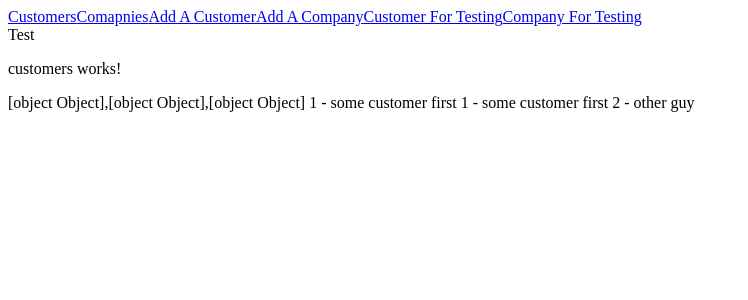
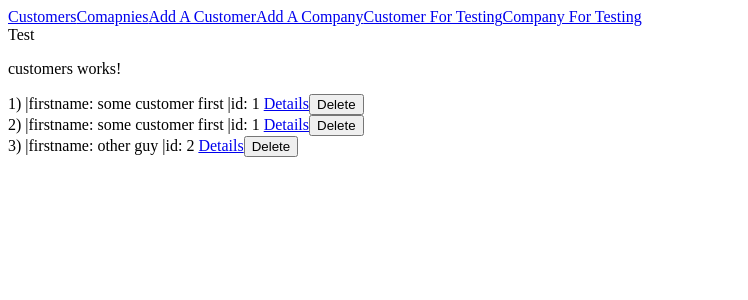
Before and after one commit to roeef/angu-sales, an Angular app: page / in a window 1280 px wide. Shown: the top 300 px of the page, without its empty margins (0-748 px from the left). Built offline with nearby package versions, Linux system fonts and the light colour scheme.

Commit message:
add somee routing anf router links

```diff
--- a/src/app/app.component.ts
+++ b/src/app/app.component.ts
@@ -7,23 +7,12 @@ import { Component, OnInit, OnDestroy } from '@angular/core';
 })
 
 export class AppComponent implements OnInit, OnDestroy  {
-  dogName: string;
-  dogWeight: number;
-  dogBirthDate: Date;
   sayHello: any;
-  title = 'my first angular 2.0 adventure!';
   constructor() {}
   ngOnInit() {
-    this.sayHello = window.setInterval(() => console.log('Hello!'),  1000);
   }
 
   ngOnDestroy() {
     window.clearInterval(this.sayHello);
   }
-
-  addDog(){
-    /*this.customers.push({name: this.dogName,
-                     weight: this.dogWeight,
-                     birthDate: new Date()});	*/
-  }
 }
--- a/src/app/company-row/company-row.component.html
+++ b/src/app/company-row/company-row.component.html
@@ -1 +1,7 @@
-{{(index+1)}}) - ID:{{company.id}} - {{company.name}}
+{{(index+1)}})
+<span *ngFor="let a of keyArray">
+  |{{a}}: {{ company[a] }}
+</span>
+<a [routerLink]="['/company',company.id]">Details</a>
+<button>Delete</button>
+<br>
--- a/src/app/company-row/company-row.component.ts
+++ b/src/app/company-row/company-row.component.ts
@@ -1,5 +1,4 @@
 import {Component, Input, OnInit} from '@angular/core';
-import Customer from '../../models/customer';
 import Company from '../../models/company';
 
 @Component({
@@ -8,11 +7,14 @@ import Company from '../../models/company';
   styleUrls: ['./company-row.component.css']
 })
 export class CompanyRowComponent implements OnInit {
+  @Input() index: number;
 
-  constructor() { }
-
-  @Input() index: number;
   @Input() company: Company;
+  constructor() {
+  }
+  get keyArray() {
+    return this.company ? Object.keys(this.company) : [];
+  }
 
   ngOnInit() {
   }
--- a/src/app/customer-row/customer-row.component.html
+++ b/src/app/customer-row/customer-row.component.html
@@ -1 +1,6 @@
-{{ customer.id}} - {{ customer.firstname }}
+{{(index+1)}}) <span *ngFor="let a of keyArray">
+  |{{a}}: {{ customer[a] }}
+</span>
+<a [routerLink]="['/customer',customer.id]">Details</a>
+<button>Delete</button>
+<br>
--- a/src/app/customer-row/customer-row.component.ts
+++ b/src/app/customer-row/customer-row.component.ts
@@ -11,6 +11,9 @@ export class CustomerRowComponent implements OnInit {
   constructor() { }
   @Input() index: number;
   @Input() customer: Customer;
+  get keyArray() {
+    return this.customer ? Object.keys(this.customer) : [];
+  }
 
   ngOnInit() {
   }
--- a/src/app/customers/customers.component.html
+++ b/src/app/customers/customers.component.html
@@ -1,5 +1,4 @@
 <p>
   customers works!
 </p>
-{{ customers }}
 <app-customer-row *ngFor="let customer of customers ;index as index" [index]="index" [customer]="customer"></app-customer-row>
```
